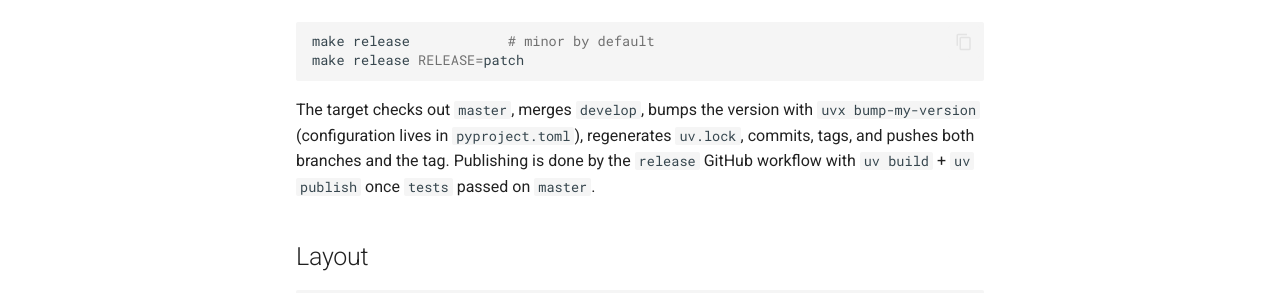
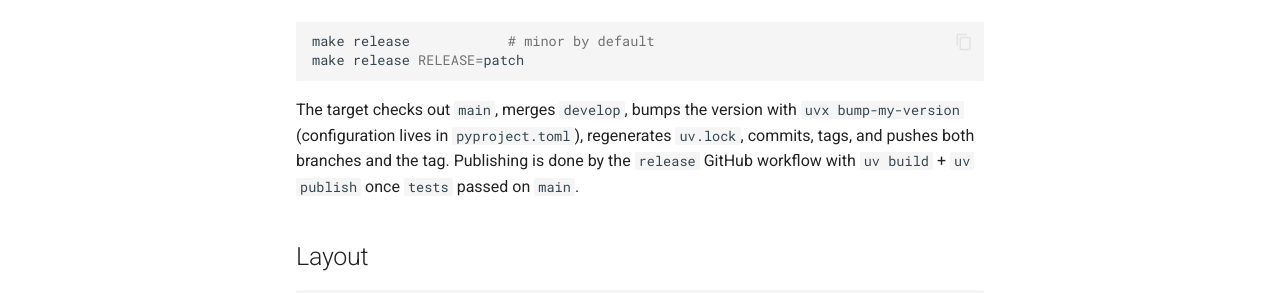
Before and after one commit to klen/muffin-oauth, an MkDocs documentation site: the page built from docs/development.md, in a window 1280 px wide and 900 px high, scrolled down 1089 px. Shown: the part 406-699 px from the top of the window. Built offline with MkDocs 1.6.1 and Material for MkDocs 9.7.7, drawn with Linux system fonts in a browser that asks for light colours; comment, search, counter and statistics services are not loaded.

Commit message:
chore: rename master branch to main

````diff
--- a/docs/development.md
+++ b/docs/development.md
@@ -68,10 +68,10 @@ make release            # minor by default
 make release RELEASE=patch
 ```
 
-The target checks out `master`, merges `develop`, bumps the version with
+The target checks out `main`, merges `develop`, bumps the version with
 `uvx bump-my-version` (configuration lives in `pyproject.toml`), regenerates `uv.lock`, commits,
 tags, and pushes both branches and the tag. Publishing is done by the `release` GitHub workflow
-with `uv build` + `uv publish` once `tests` passed on `master`.
+with `uv build` + `uv publish` once `tests` passed on `main`.
 
 ## Layout
 
````
Also changed, not shown: 3 other files.
